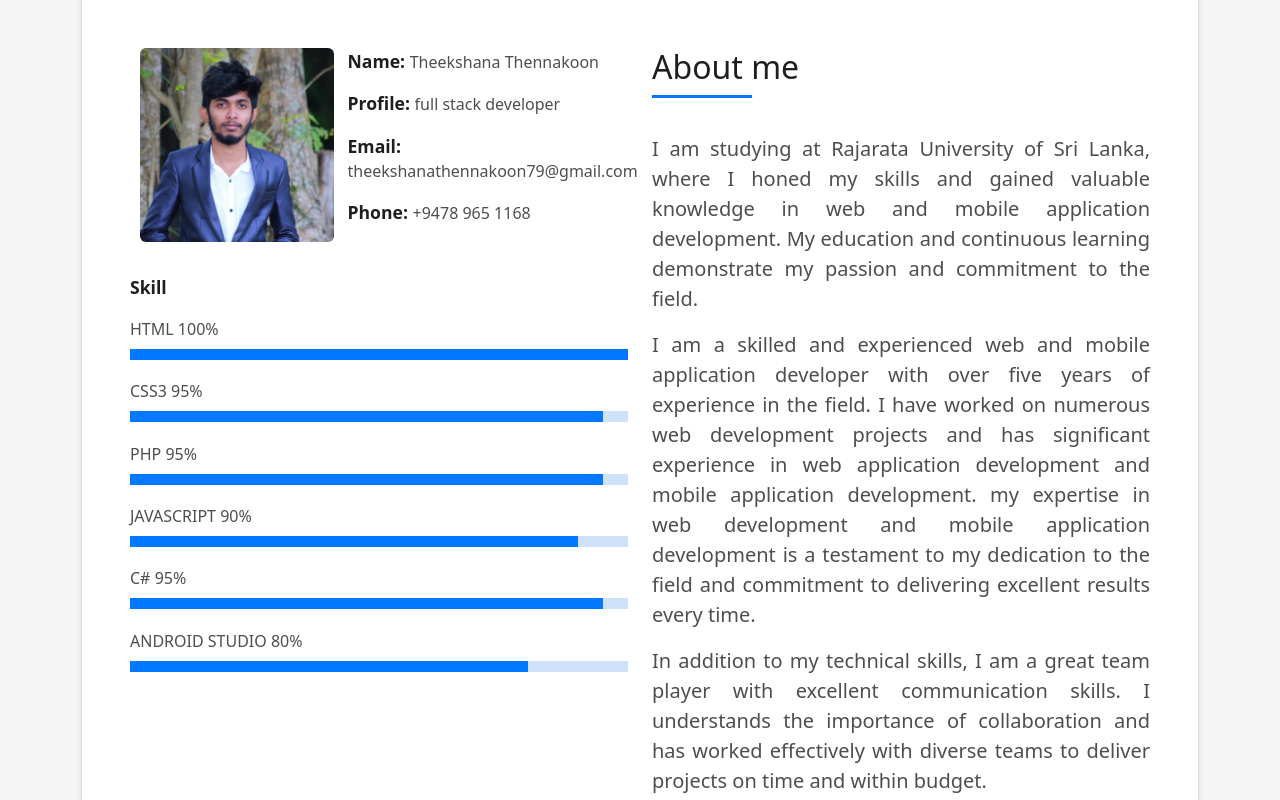
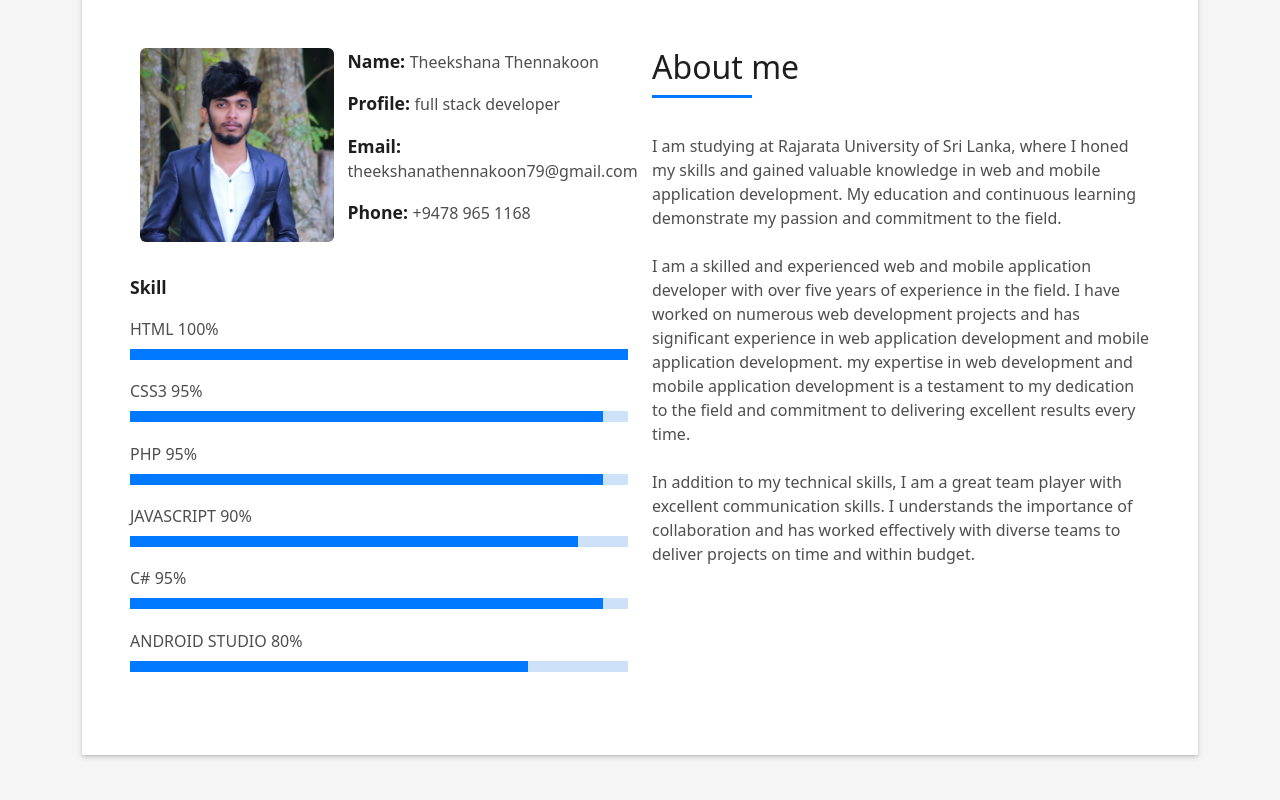
Before and after one commit to theekshana-thennakoon/theekshana-thennakoon.github.io, a plain HTML site: page index.html in a window 1280 px wide. Shown: the part 880-1680 px from the top of the page. Drawn offline with Linux system fonts and the light colour scheme.

Commit message:
Add files via upload

```diff
--- a/index.html
+++ b/index.html
@@ -129,25 +129,28 @@
                         About me
                       </h5>
                     </div>
-                    <p class="lead" style="text-align:justify">
+                    <span style="text-align:justify">
                       I am studying at Rajarata University of Sri Lanka,
                       where I honed my skills and gained valuable knowledge in web and mobile application development.
                       My education and continuous learning demonstrate my passion and commitment to the field.
-                    </p>
-
-                    <p class="lead" style="text-align:justify">
+                    </span>
+                    <br><br>
+                    <span style="text-align:justify">
                       I am a skilled and experienced web and mobile application developer with over five years of
                       experience in the field.
                       I have worked on numerous web development projects and has significant experience in web
                       application development and mobile application development.
-                      my expertise in web development and mobile application development is a testament to my dedication
+                      my expertise in web development and mobile application development is a testament to my
+                      dedication
                       to the field and commitment to delivering excellent results every time.
-
-                    <p class="lead" style="text-align:justify">
-                      In addition to my technical skills, I am a great team player with excellent communication skills.
+                    </span>
+                    <br><br>
+                    <span style="text-align:justify">
+                      In addition to my technical skills, I am a great team player with excellent communication
+                      skills.
                       I understands the importance of collaboration and has worked effectively with diverse teams to
                       deliver projects on time and within budget.
-                    </p>
+                    </span>
                   </div>
                 </div>
               </div>
@@ -531,8 +534,10 @@
                     <div class="more-info">
                       <ul class="list-ico">
                         <li><span class="bi bi-geo-alt"></span> Negombo Road , Narammala</li>
-                        <li><span class="bi bi-phone"></span> +9478 965 1168 | +94 70 504 0775</li>
-                        <li><span class="bi bi-envelope"></span> theekshanathennakoon79@gmail.com</li>
+                        <li><span class="bi bi-phone"></span> <a href="tel:+94789651168">+9478 965 1168</a> | <a
+                            href="tel:+94705040775">+94 70 504 0775</a> </li>
+                        <li><span class="bi bi-envelope"></span> <a
+                            href="mailto:theekshanathennakoon79@gmail.com">theekshanathennakoon79@gmail.com</a></li>
                       </ul>
                     </div>
                     <div class="socials">
```
